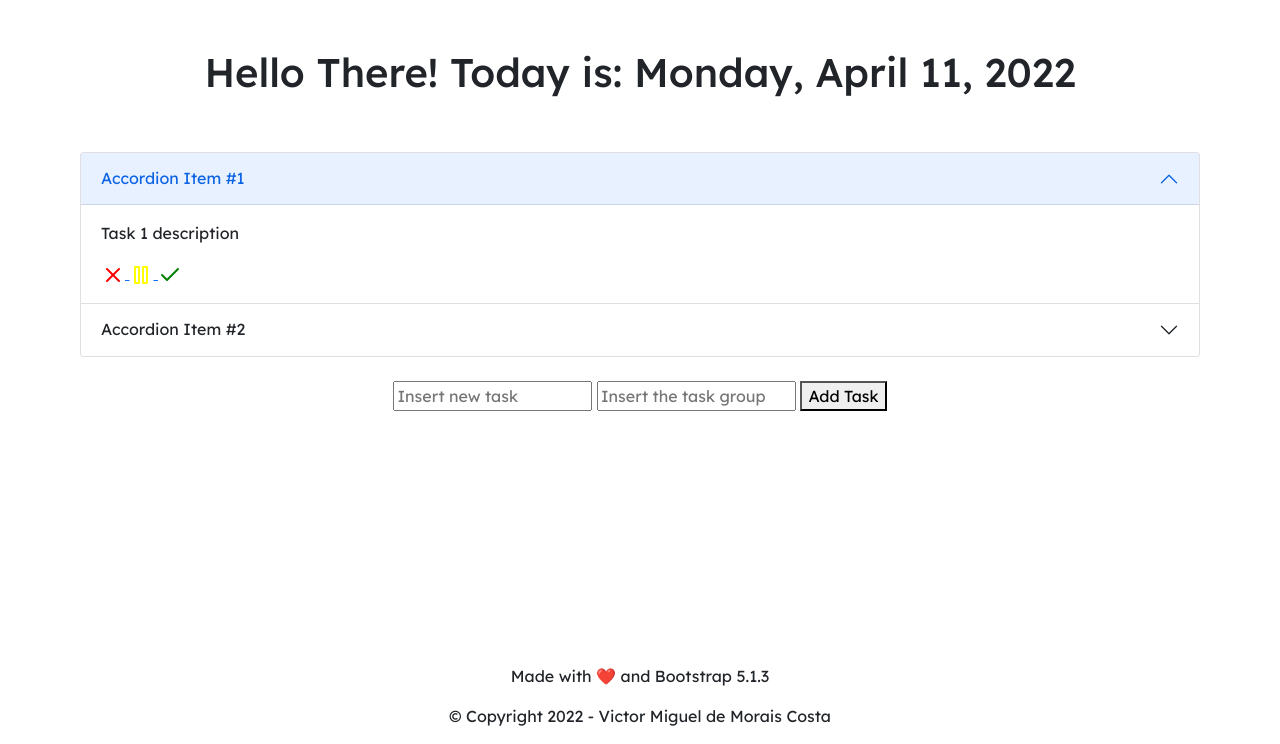
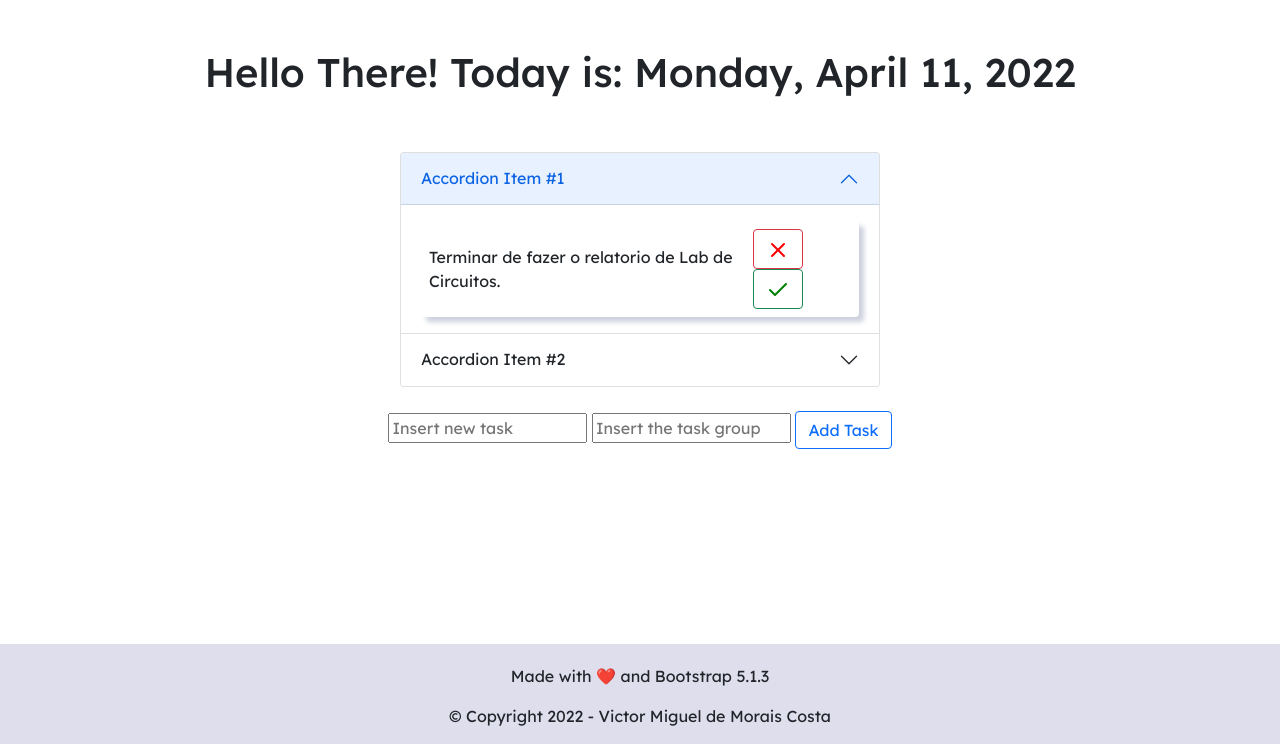
Before and after one commit to vmmc2/Dewit, a Node server app: page / in a window 1280 px wide. Shown: the part 56-800 px from the top of the page. Run offline with Node 20, Linux system fonts and the light colour scheme.

Commit message:
Adding new styles to the list view.

```diff
--- a/public/css/styles.css
+++ b/public/css/styles.css
@@ -3,12 +3,30 @@
 }
 
 .my-accordion{
-    margin-left: 5em;
-    margin-right: 5em;
+    margin-left: 25em;
+    margin-right: 25em;
 }
 
 .my-form{
     margin:0 auto;
+}
+
+.taskItem{
+    display: flex;
+    flex-direction: row;
+    justify-content: space-between;
+    text-align: left;
+    align-items: center;
+    box-shadow: 5px 5px 5px #CDD1DE /*#F7F7F9*/;
+}
+
+.task-text{
+    margin-top: 5px;
+    margin-bottom: 5px;
+}
+
+#my-nav{
+    background-color: #dedeed;
 }
 
 #greeting{
@@ -16,5 +34,7 @@
 }
 
 #end-footer{
+    padding-top: 20px;
     text-align: center;
+    background-color: #dedeed;
 }
--- a/views/footer.ejs
+++ b/views/footer.ejs
@@ -1,5 +1,5 @@
     <footer class="font-lexend mt-auto" id="end-footer">
-        <p> Made with ❤️ and Bootstrap 5.1.3 </p>
-        <p> © Copyright 2022 - Victor Miguel de Morais Costa </p>
+        <p class="my-24"> Made with ❤️ and Bootstrap 5.1.3 </p>
+        <p class="my-24"> © Copyright 2022 - Victor Miguel de Morais Costa </p>
     </footer>
 </html>
--- a/views/list.ejs
+++ b/views/list.ejs
@@ -1,7 +1,7 @@
 <%- include("header") -%>
     <body class="d-flex flex-column min-vh-100">
 
-        <nav class="navbar navbar-light bg-light font-lexend mb-4">
+        <nav class="navbar navbar-light bg-light font-lexend mb-4" id="my-nav">
             <div class="container-fluid">
                 <a class="navbar-brand"> DewIt </a>
                 <div class="d-flex">
@@ -26,19 +26,26 @@
                 <div id="collapseOne" class="accordion-collapse collapse show" aria-labelledby="headingOne">
                     <div class="accordion-body">
                         <div class="taskList">
-                            <div class="taskItem">
-                                <div class="taskDescription"></div>
-                                    <p> Task 1 description </p>
+                            <div class="taskItem px-2 py-2 rounded">
+                                <div class="taskDescription">
+                                    <p class="task-text"> Terminar de fazer o relatorio de Lab de Circuitos. </p>
+                                </div>
                                 <div class="taskStatus">
+                                    <button type="button" class="btn btn-outline-danger mx-1">
                                         <a class="taskDeleted">
                                             <svg xmlns="http://www.w3.org/2000/svg" width="24" height="24" viewBox="0 0 24 24" fill="none" stroke="red" stroke-width="2" stroke-linecap="round" stroke-linejoin="round" class="feather feather-x"><line x1="18" y1="6" x2="6" y2="18"></line><line x1="6" y1="6" x2="18" y2="18"></line></svg>
                                         </a>
+                                    </button>
+                                    <!--
                                     <a class="taskPaused">
                                         <svg xmlns="http://www.w3.org/2000/svg" width="24" height="24" viewBox="0 0 24 24" fill="none" stroke="yellow" stroke-width="2" stroke-linecap="round" stroke-linejoin="round" class="feather feather-pause"><rect x="6" y="4" width="4" height="16"></rect><rect x="14" y="4" width="4" height="16"></rect></svg>
                                     </a>
+                                    -->
+                                    <button type="button" class="btn btn-outline-success mx-1">
                                         <a class="taskDone" href="#">
                                             <svg xmlns="http://www.w3.org/2000/svg" width="24" height="24" viewBox="0 0 24 24" fill="none" stroke="green" stroke-width="2" stroke-linecap="round" stroke-linejoin="round" class="feather feather-check"><polyline points="20 6 9 17 4 12"></polyline></svg>
                                         </a>
+                                    </button>
                                 </div>
                             </div>
                         </div>
@@ -77,7 +84,7 @@
         <form class="font-lexend my-form" action="/" method="POST">
             <input type="text" name="newTask" placeholder="Insert new task" autocomplete="off">
             <input type="text" name="newGroup" placeholder="Insert the task group" autocomplete="off">
-            <button type="submit" name="addTask"> Add Task </button>
+            <button class="btn btn-outline-primary" type="submit" name="addTask"> Add Task </button>
         </form>
 
 
```
Lines whose indentation alone changed are shown as unchanged.
